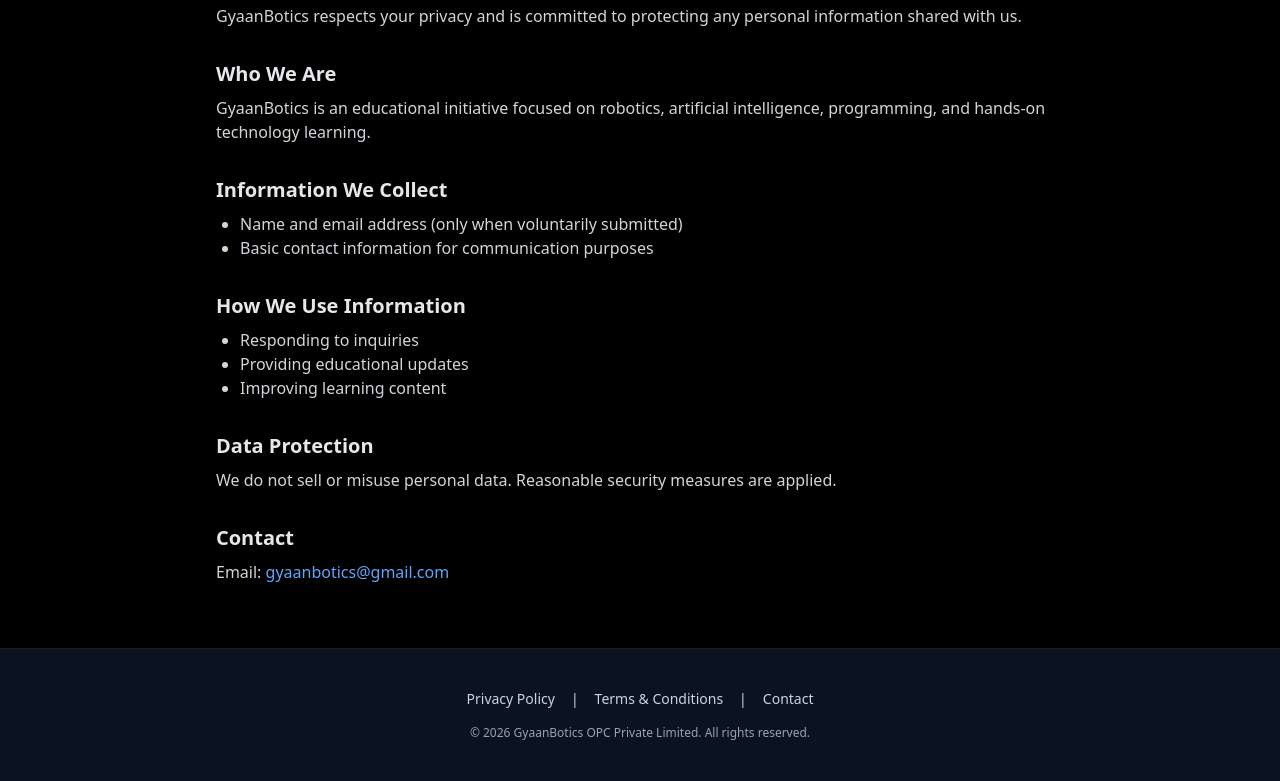
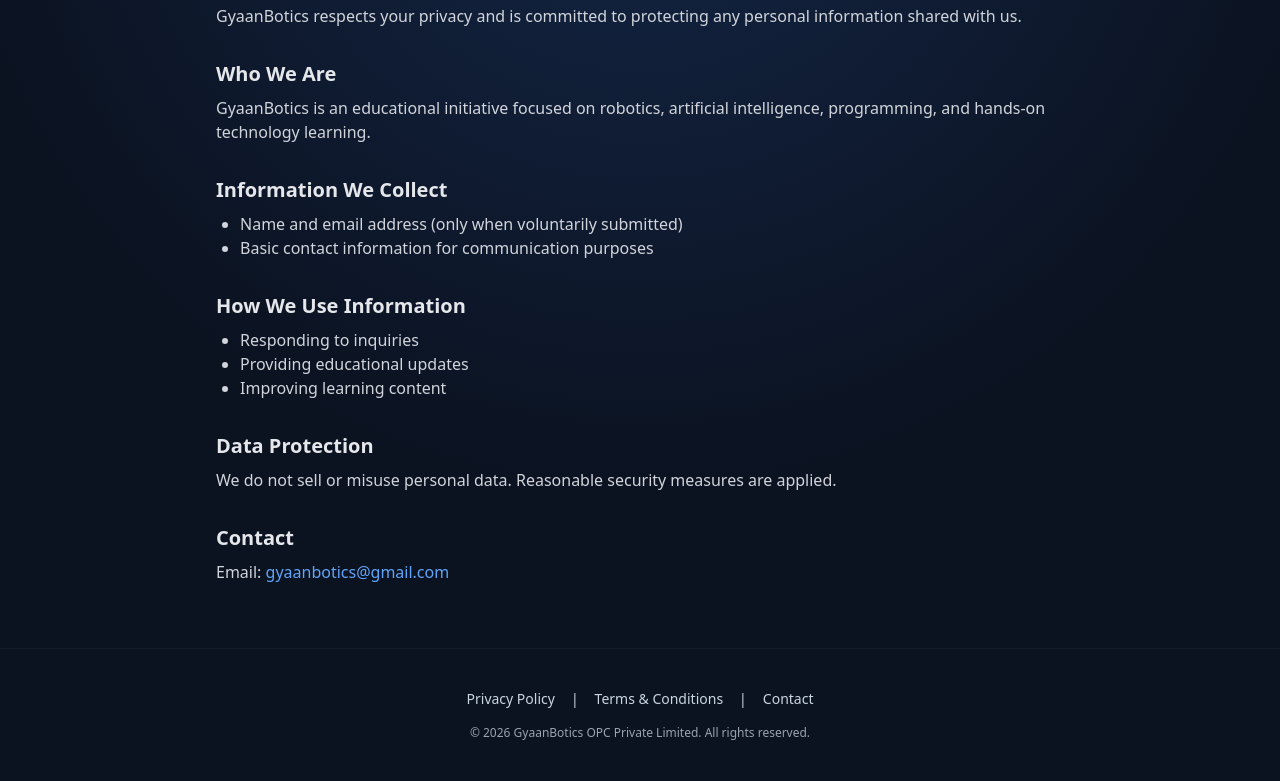
Before and after one commit to gyaanbotics/gyaanbotics-frontend, a plain HTML site: page privacy-policy/index.html in a window 1280 px wide. Shown: the part 204-985 px from the top of the page. Drawn offline with nearby package versions, Linux system fonts and the light colour scheme.

Commit message:
Update index.html

```diff
--- a/privacy-policy/index.html
+++ b/privacy-policy/index.html
@@ -43,7 +43,8 @@
 </style>
 </head>
 
-<body class="bg-black text-gray-200">
+<body class="text-gray-200 overflow-x-hidden">
+  <div class="main-bg min-h-screen">
 
 <nav class="fixed top-0 left-0 w-full z-50 bg-[#0b1220]/90 backdrop-blur border-b border-gray-800">
   <div class="max-w-7xl mx-auto px-6 py-4 flex justify-between items-center">
@@ -138,6 +139,6 @@
 
   </div>
 </footer>
-
+</div>
 </body>
 </html>
```
